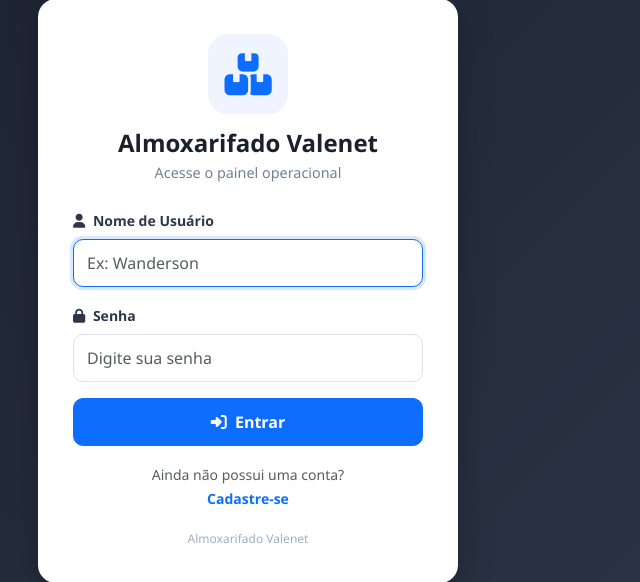
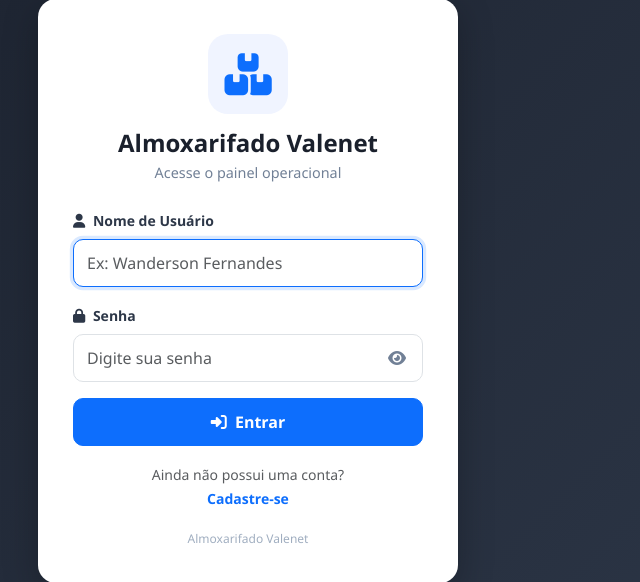
Before and after one commit to wandersondan2942-arch/almoxarifado, a Flask app: page /login in a window 1280 px wide. Shown: the part 109-691 px from the top of the page, without its empty margins (392-1032 px from the left). Run offline with Flask 3, Linux system fonts and the light colour scheme; some libraries are stand-ins or nearby versions.

Commit message:
Update login.html

```diff
--- a/templates/login.html
+++ b/templates/login.html
@@ -1,4 +1,5 @@
 <!DOCTYPE html>
+
 <html lang="pt-BR">
 <head>
     <meta charset="UTF-8">
@@ -99,14 +100,41 @@
         color: #a0aec0;
         margin-top: 20px;
     }
+
+    .password-wrapper {
+        position: relative;
+    }
+
+    .password-wrapper .form-control {
+        padding-right: 45px;
+    }
+
+    .toggle-password {
+        position: absolute;
+        right: 12px;
+        top: 50%;
+        transform: translateY(-50%);
+        border: none;
+        background: transparent;
+        color: #718096;
+        cursor: pointer;
+        padding: 5px;
+    }
+
+    .toggle-password:hover {
+        color: #0d6efd;
+    }
 </style>
+
+
 </head>
 
 <body>
 
 <div class="login-card">
 
-    <!-- LOGO / CABEÇALHO -->
+
+<!-- CABEÇALHO -->
 <div class="text-center mb-4">
 
     <div class="logo-box">
@@ -124,7 +152,7 @@
 </div>
 
 
-    <!-- MENSAGEM DE ERRO -->
+<!-- ERRO -->
 {% if erro %}
 <div
     class="alert alert-danger py-2 small"
@@ -147,17 +175,22 @@
                 class="alert alert-{{ categoria }} py-2 small"
                 role="alert"
             >
+
                 {% if categoria == 'success' %}
                     <i class="fa-solid fa-circle-check me-1"></i>
+
                 {% elif categoria == 'danger' %}
                     <i class="fa-solid fa-circle-exclamation me-1"></i>
+
                 {% elif categoria == 'warning' %}
                     <i class="fa-solid fa-triangle-exclamation me-1"></i>
+
                 {% else %}
                     <i class="fa-solid fa-circle-info me-1"></i>
                 {% endif %}
 
                 {{ mensagem }}
+
             </div>
 
         {% endfor %}
@@ -167,29 +200,35 @@
 {% endwith %}
 
 
-    <!-- FORMULÁRIO -->
-    <form method="POST" autocomplete="on">
+<!-- FORMULÁRIO DE LOGIN -->
+
+<form method="POST" action="{{ url_for('login') }}" autocomplete="on">
 
     <!-- USUÁRIO -->
     <div class="mb-3">
 
         <label
-                for="nome"
+            for="usuario"
             class="form-label small fw-bold"
         >
             <i class="fa-solid fa-user me-1"></i>
             Nome de Usuário
         </label>
 
+        <!-- IMPORTANTE:
+             name="usuario" deve ser igual ao request.form.get("usuario")
+             usado no app.py -->
+
         <input
             type="text"
-                id="nome"
-                name="nome"
+            id="usuario"
+            name="usuario"
             class="form-control"
             required
             minlength="2"
             autocomplete="username"
-                placeholder="Ex: Wanderson"
+            placeholder="Ex: Wanderson Fernandes"
+            value="{{ request.form.get('usuario', '') }}"
             autofocus
         >
 
@@ -207,6 +246,8 @@
             Senha
         </label>
 
+        <div class="password-wrapper">
+
             <input
                 type="password"
                 id="senha"
@@ -217,6 +258,20 @@
                 autocomplete="current-password"
                 placeholder="Digite sua senha"
             >
+
+            <button
+                type="button"
+                class="toggle-password"
+                onclick="alternarSenha()"
+                aria-label="Mostrar ou ocultar senha"
+            >
+                <i
+                    id="iconeSenha"
+                    class="fa-solid fa-eye"
+                ></i>
+            </button>
+
+        </div>
 
     </div>
 
@@ -257,8 +312,32 @@
     Almoxarifado Valenet
 </div>
 
+
 </div>
 
+<script>
+    function alternarSenha() {
+
+        const campo = document.getElementById("senha");
+        const icone = document.getElementById("iconeSenha");
+
+        if (campo.type === "password") {
+
+            campo.type = "text";
+
+            icone.classList.remove("fa-eye");
+            icone.classList.add("fa-eye-slash");
+
+        } else {
+
+            campo.type = "password";
+
+            icone.classList.remove("fa-eye-slash");
+            icone.classList.add("fa-eye");
+
+        }
+    }
+</script>
 
 <script
     src="https://cdn.jsdelivr.net/npm/bootstrap@5.3.0/dist/js/bootstrap.bundle.min.js">
```
Lines whose indentation alone changed are shown as unchanged.
